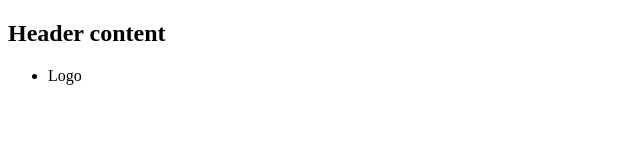
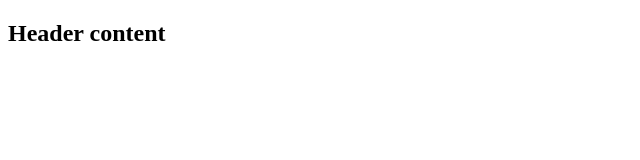
Before and after one commit to LakshmiP10/sample-project, a plain HTML site: page header.html in a window 1280 px wide. Shown: the full height of the page, 0-640 px from the left. Drawn offline with Linux system fonts and the light colour scheme.

Commit message:
header file updated

```diff
--- a/header.html
+++ b/header.html
@@ -8,9 +8,7 @@
 <body>
    <div>
     <h2>Header content</h2>
-       <div>
-           <ul><li>Logo</li></ul>
-       </div>
+
    </div>
 
 </body>
```
